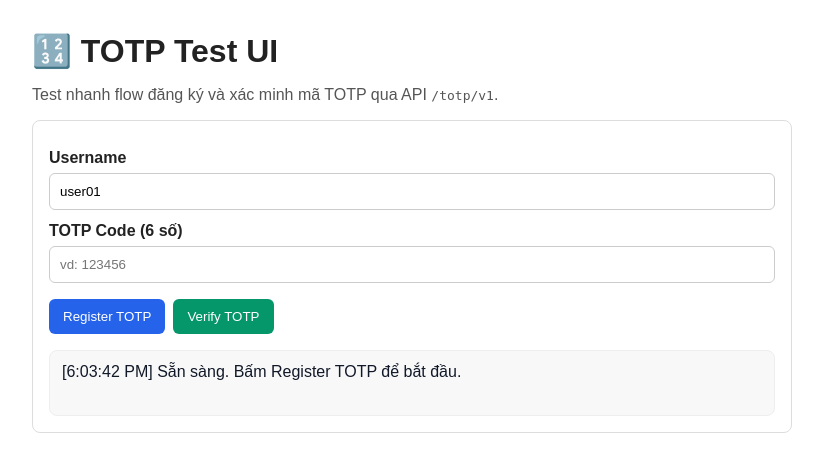
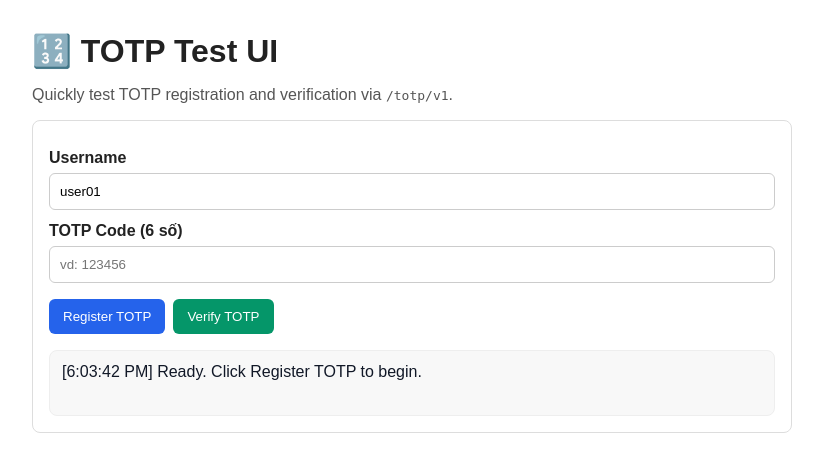
Before and after one commit to PHAMDOANK4/passwordless, a Spring Boot app: page /totp/test in a window 1280 px wide. Shown: the top 472 px of the page, without its empty margins (228-1051 px from the left). Run offline with Spring Boot 4, Linux system fonts and the light colour scheme; some of the project's set-up classes (security, data sources, template engines, error pages and the like) are left out, and stand-ins take their place.

Commit message:
chore: translate TOTP test UI messages to English
Agent-Logs-Url: https://github.com/PHAMDOANK4/passwordless/sessions/45a0b9d1-9853-40af-8b0a-eb69cf6546bf

Co-authored-by: Nonnner <155631088+Nonnner@users.noreply.github.com>

```diff
--- a/src/main/resources/templates/totp-test.html
+++ b/src/main/resources/templates/totp-test.html
@@ -83,7 +83,7 @@
 </head>
 <body>
 <h1>🔢 TOTP Test UI</h1>
-<p>Test nhanh flow đăng ký và xác minh mã TOTP qua API <code>/totp/v1</code>.</p>
+<p>Quickly test TOTP registration and verification via <code>/totp/v1</code>.</p>
 
 <div class="card">
     <label for="username">Username</label>
@@ -100,7 +100,7 @@
     <div id="qrBox">
         <p><strong>QR code:</strong></p>
         <img id="qrImage" alt="TOTP QR"/>
-        <p class="muted">Quét QR bằng Google Authenticator/Authy rồi nhập mã để verify.</p>
+        <p class="muted">Scan this QR with Google Authenticator/Authy, then enter the code to verify.</p>
         <p class="muted">URI: <span id="uriText"></span></p>
     </div>
 
@@ -122,7 +122,7 @@
     async function registerTotp() {
         const username = document.getElementById('username').value.trim();
         if (!username) {
-            setResult('Username không được để trống.', true);
+            setResult('Username cannot be empty.', true);
             return;
         }
 
@@ -142,9 +142,9 @@
                 qrBoxEl.style.display = 'block';
             }
             uriTextEl.textContent = data.uri || '';
-            setResult('Register TOTP thành công. Hãy quét QR và nhập mã để verify.');
+            setResult('TOTP registration successful. Scan the QR code and enter the code to verify.');
         } catch (e) {
-            setResult(`Register thất bại: ${e.message}`, true);
+            setResult(`Registration failed: ${e.message}`, true);
         }
     }
 
@@ -153,7 +153,7 @@
         const totpCode = document.getElementById('totpCode').value.trim();
 
         if (!username || !totpCode) {
-            setResult('Cần nhập đầy đủ username và mã TOTP.', true);
+            setResult('Username and TOTP code are required.', true);
             return;
         }
 
@@ -170,15 +170,15 @@
             if (!res.ok) {
                 throw new Error(JSON.stringify(data));
             }
-            setResult(`Verify thành công. valid = ${data.valid}`);
+            setResult(`Verification successful. valid = ${data.valid}`);
         } catch (e) {
-            setResult(`Verify thất bại: ${e.message}`, true);
+            setResult(`Verification failed: ${e.message}`, true);
         }
     }
 
     document.getElementById('registerBtn').addEventListener('click', registerTotp);
     document.getElementById('verifyBtn').addEventListener('click', verifyTotp);
-    setResult('Sẵn sàng. Bấm Register TOTP để bắt đầu.');
+    setResult('Ready. Click Register TOTP to begin.');
 </script>
 </body>
 </html>
```
